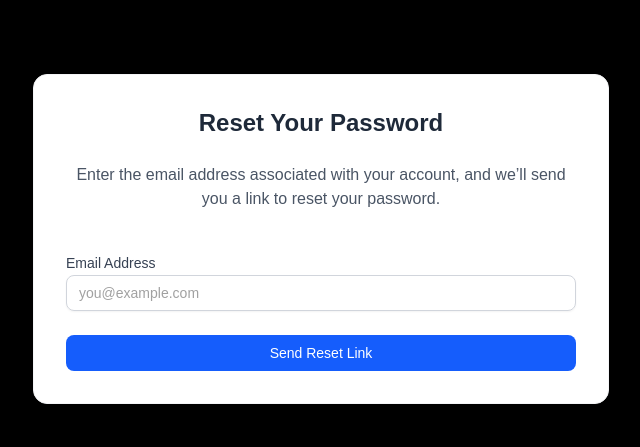
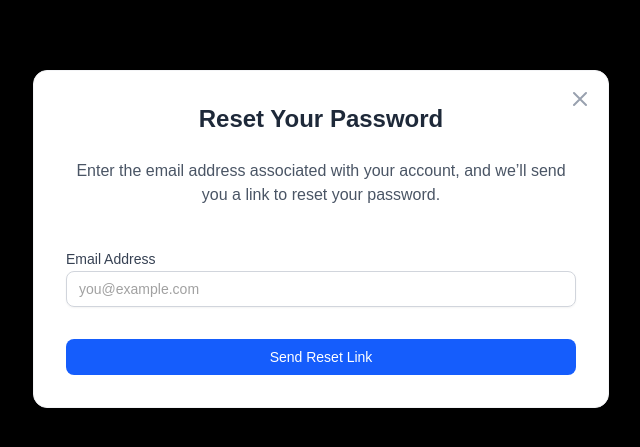
Before and after one commit to Dsj-24/Knovo, a Next.js app: page /sign-in in a window 1280 px wide. Both pictures are taken after a click on the element "Forgot Password?". Shown: the part 161-608 px from the top of the page, without its empty margins (319-959 px from the left). Built offline with nearby package versions, Linux system fonts and the light colour scheme; no server answers; a web font is replaced by a local one.

Commit message:
Added Auth Page Changes

```diff
--- a/components/AuthForm.tsx
+++ b/components/AuthForm.tsx
@@ -142,7 +142,7 @@ const AuthForm = ({ type }: { type: FormType }) => {
     <div className="card-border lg:min-w-[546px]">
       <div className="flex flex-col gap-6 card py-14 px-10">
         <div className="flex flex-row gap-2 justify-center items-center mb-4">
-          <Image src="/logo.svg" alt="logo" height={35} width={38} />
+          <Image src="/logo.svg" alt="logo" height={38} width={38} />
           <p className="text-5xl font-bold">KNOVO</p>
         </div>
         <h2 className="text-center text-2xl md:text-3xl">Practice Personalized quizzes with AI</h2>
--- a/components/ForgotPasswordModal.tsx
+++ b/components/ForgotPasswordModal.tsx
@@ -2,7 +2,7 @@
 
 "use client";
 
-import React, { useState } from 'react';
+import React, { useState, useEffect } from 'react';
 import { toast } from 'sonner';
 import { Input } from './ui/input';
 import { Button } from './ui/button';
@@ -18,6 +18,22 @@ const ForgotPasswordModal = ({ isOpen, onClose }: ForgotPasswordModalProps) => {
   const [email, setEmail] = useState('');
   const [isSubmitting, setIsSubmitting] = useState(false);
 
+  // Effect to handle closing the modal with the 'Escape' key
+  useEffect(() => {
+    const handleEsc = (event: KeyboardEvent) => {
+      if (event.key === 'Escape') {
+        onClose();
+      }
+    };
+    window.addEventListener('keydown', handleEsc);
+
+    // Cleanup the event listener on component unmount
+    return () => {
+      window.removeEventListener('keydown', handleEsc);
+    };
+  }, [onClose]);
+
+
   const handleResetPassword = async (e: React.FormEvent) => {
     e.preventDefault();
     if (!email) {
@@ -29,7 +45,7 @@ const ForgotPasswordModal = ({ isOpen, onClose }: ForgotPasswordModalProps) => {
     try {
       await sendPasswordResetEmail(auth, email);
       toast.success("Password reset link sent! Please check your email inbox (and spam folder).");
-      onClose(); // Close the modal on success
+      onClose();
     } catch (error: any) {
       if (error.code === 'auth/invalid-email') {
         toast.error("The email address is not valid.");
@@ -38,15 +54,33 @@ const ForgotPasswordModal = ({ isOpen, onClose }: ForgotPasswordModalProps) => {
       }
     } finally {
       setIsSubmitting(false);
-      setEmail('');
     }
   };
 
   if (!isOpen) return null;
 
   return (
-    <div className="fixed inset-0 bg-black bg-opacity-60 backdrop-blur-sm flex items-center justify-center z-50 animate-fadeIn">
-      <div className="bg-white rounded-xl p-8 flex flex-col items-center gap-6 shadow-2xl border border-gray-100 w-full max-w-lg md:max-w-xl animate-slideIn"> {/* Adjusted max-w-md to max-w-lg or md:max-w-xl for a wider modal */}
+    // 1. Click the overlay to close
+    <div
+      onClick={onClose}
+      className="fixed inset-0 bg-black bg-opacity-60 backdrop-blur-sm flex items-center justify-center z-50 animate-fadeIn"
+    >
+      {/* Stop propagation to prevent closing when clicking inside the modal */}
+      <div
+        onClick={(e) => e.stopPropagation()}
+        className="relative bg-white rounded-xl p-8 flex flex-col items-center gap-6 shadow-2xl border border-gray-100 w-full max-w-lg md:max-w-xl animate-slideIn"
+      >
+        {/* 2. Top-right "X" close button */}
+        <button
+          onClick={onClose}
+          className="absolute top-4 right-4 text-gray-400 hover:text-gray-600 transition-colors"
+          aria-label="Close modal"
+        >
+          <svg xmlns="http://www.w3.org/2000/svg" className="h-6 w-6" fill="none" viewBox="0 0 24 24" stroke="currentColor">
+            <path strokeLinecap="round" strokeLinejoin="round" strokeWidth={2} d="M6 18L18 6M6 6l12 12" />
+          </svg>
+        </button>
+
         <h2 className="text-2xl font-bold text-gray-800">Reset Your Password</h2>
         <p className="text-center text-gray-600">
           Enter the email address associated with your account, and we’ll send you a link to reset your password.
@@ -63,16 +97,15 @@ const ForgotPasswordModal = ({ isOpen, onClose }: ForgotPasswordModalProps) => {
               onChange={(e) => setEmail(e.target.value)}
               required
               disabled={isSubmitting}
-              className="w-full p-3 border border-gray-300 rounded-md focus:ring-2 focus:ring-blue-500 focus:border-transparent text-black" // Added some input styling for better appearance
+              className="w-full p-3 border border-gray-300 rounded-md focus:ring-2 focus:ring-blue-500 focus:border-transparent text-black"
             />
           </div>
 
-          {/* This flex container ensures buttons are side-by-side and take full width */}
-          <div className="flex gap-4 w-full">
+          <div className="flex w-full pt-2">
             <Button
               type="submit"
               disabled={isSubmitting}
-              className="w-full py-3 bg-blue-600 text-white rounded-md hover:bg-blue-700 transition-colors btn" // Adjusted button styling, ensure 'btn' is correctly applying your custom styles
+              className="w-full py-3 bg-blue-600 text-white rounded-md hover:bg-blue-700 transition-colors btn"
             >
               {isSubmitting ? 'Sending...' : 'Send Reset Link'}
             </Button>
--- a/lib/actions/general.action.ts
+++ b/lib/actions/general.action.ts
@@ -70,6 +70,7 @@ ${formattedTranscript}
 **1. Scoring:**
    - The total score for the quiz is 100.
    - The score must be divided equally among all questions present in the transcript.
+   - All individual category scores (e.g., Accuracy, Speed, etc.) must be independently calculated and presented on a scale of 0 to 100.
 
 **2. Evaluation Criteria (Based on Quiz Type):**
    - **For "True/False" or "Multiple Choice" Quizzes:**
```
